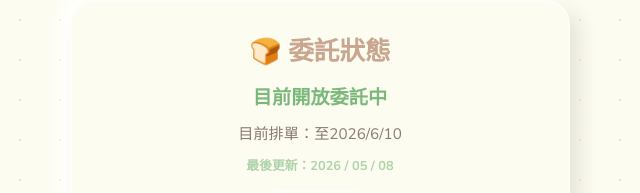
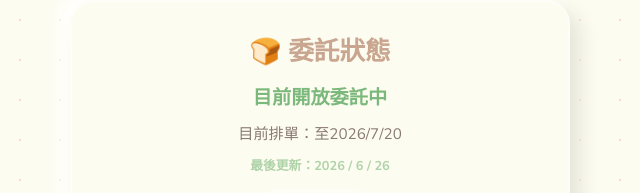
Before and after one commit to lhx061118-collab/commission, a plain HTML site: page index.html in a window 1280 px wide. Shown: the part 840-1033 px from the top of the page, 320-960 px from the left. Drawn offline with nearby package versions, Linux system fonts and the light colour scheme.

Commit message:
index.html

```diff
--- a/index.html
+++ b/index.html
@@ -54,11 +54,11 @@
             </p>
 
             <span class="queue-text">
-                目前排單：至2026/6/10
+                目前排單：至2026/7/20
             </span>
 
             <p style="font-size: 0.8rem; opacity: 0.6; margin-top: -10px; margin-bottom: 20px;">
-                最後更新：2026 / 05 / 08
+                最後更新：2026 / 6 / 26
             </p>
 
             <a href="https://www.facebook.com/share/1E2dvRGXvg/" target="_blank" class="status-btn" id="statusBtn">
```
